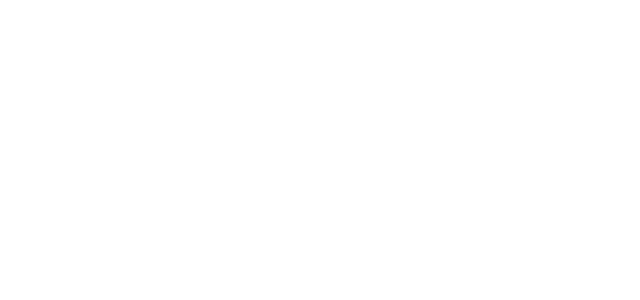
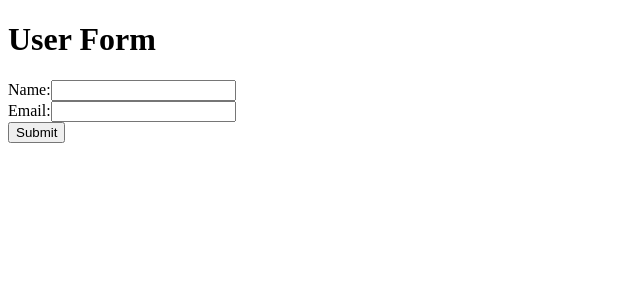
Before and after one commit to CHANDAN-su/reactApplication, a React (Vite) app: page /user/1 in a window 1280 px wide. Before the commit this address had no page. Shown: the top 300 px of the page, without its empty margins (0-640 px from the left). Built offline with nearby package versions, Linux system fonts and the light colour scheme.

Commit message:
Example: Using params
The params argument allows you to access dynamic segments in the route's path.

```diff
--- /dev/null
+++ b/Component/RecatRouterDom/FormUser.jsx
@@ -0,0 +1,30 @@
+import React from 'react'
+import { Form, useActionData } from "react-router-dom";
+
+function FormUser() {
+
+    const actionData = useActionData();
+  return (
+    <>
+        <div>
+            <h1>User Form</h1>
+
+            <Form method='post'>
+                <div>
+                    <label>Name:</label>
+                    <input type="text" name='name' required />
+                </div>
+                <div>
+                    <label>Email:</label>
+                    <input type="email" name='email' required />
+                </div>
+                <button type='submit'>Submit</button>
+            </Form>
+        </div>
+
+        {actionData && <p>{actionData.message}</p>}
+    </>
+  )
+}
+
+export default FormUser
--- a/src/App.jsx
+++ b/src/App.jsx
@@ -25,6 +25,7 @@
 import UseNavigate from "../Component/RecatRouterDom/Hooks/UseNavigate";
 import RelativeNavigation from "../Component/RecatRouterDom/Hooks/RelativeNavigation/RelativeNavigation";
 import FormPage from "../Component/RecatRouterDom/FormPage";
+import FormUser from "../Component/RecatRouterDom/FormUser";
 import reactLogo from './assets/react.svg'
 import viteLogo from '/vite.svg'
 import './App.css'
@@ -123,6 +124,30 @@
   }
 ]);
 
+const router2 = createBrowserRouter([
+  {
+    path: "/",
+    element: <h1>Home page</h1>
+  },
+  {
+    path: "/user/:userId",
+    element: <FormUser/>,
+    action: async ({request, params}) => {
+
+      const formDate = await request.formData();
+      const userId = params.userId;
+
+      console.log({
+        userId , formDate: Object.fromEntries(formDate)
+      })
+
+      return {
+        success: true, message: `User ${userId} updated successfully`
+      }
+    }
+  }
+])
+
 function App() {
 
   const ProtectRoute = ({ element }) => {
@@ -199,7 +224,7 @@
       </BrowserRouter>
 
       {/* <RouterProvider router={router} /> */}
-      <RouterProvider router={router1} />
+      <RouterProvider router={router2} />
 
     </>
   )
```
